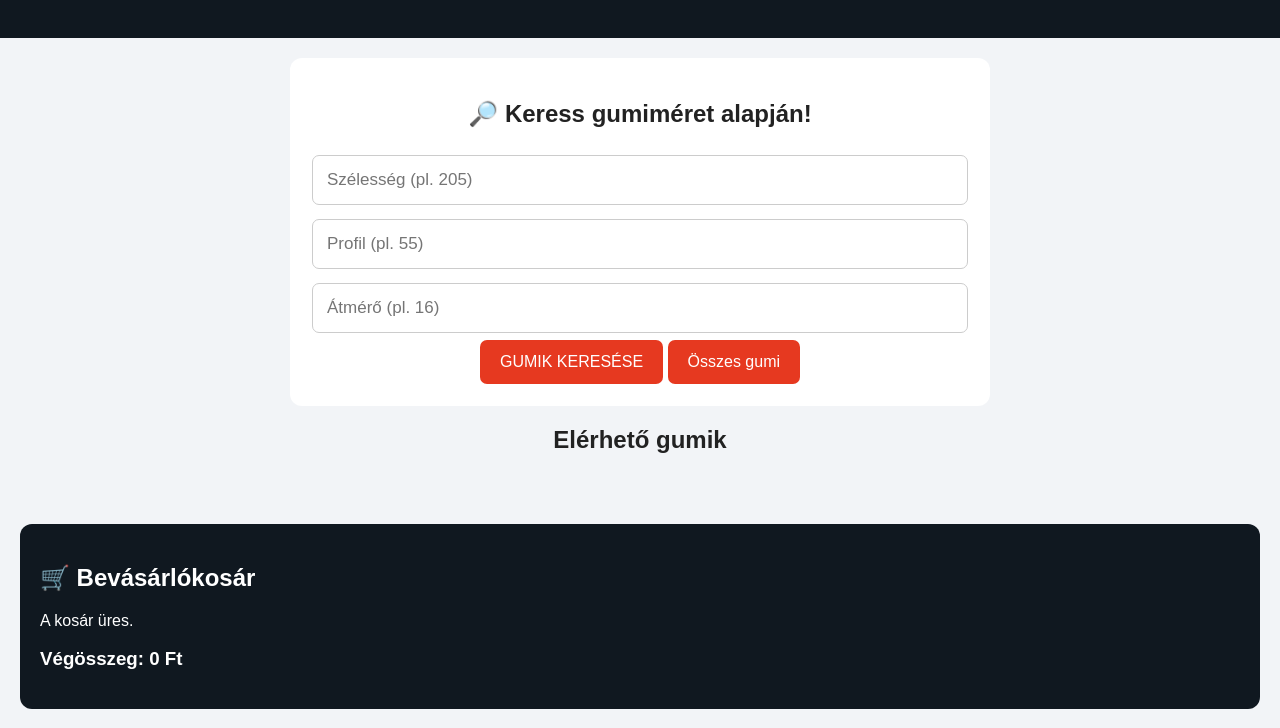
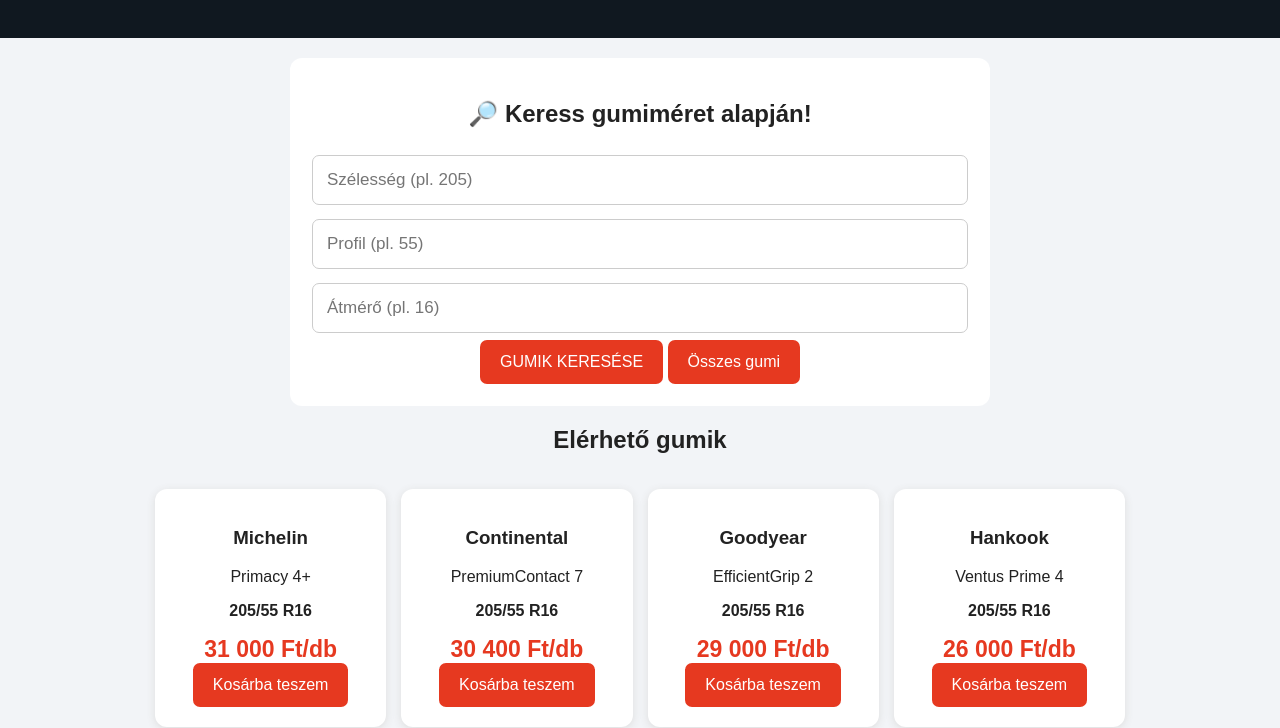
Before and after one commit to mokus91/orszagos-gumikereso, a plain HTML site: page index.html in a window 1280 px wide. Shown: the part 94-822 px from the top of the page. Drawn offline with Linux system fonts and the light colour scheme.

Commit message:
Refactor tire objects to use 'name' and 'base' keys

```diff
--- a/index.html
+++ b/index.html
@@ -135,26 +135,25 @@ footer {
 const HASZON = 2500;
 
 const tires = [
-  {brand:"Michelin", model:"Primacy 4+", size:"205/55 R16", season:"Nyári", price:28500},
-  {brand:"Continental", model:"PremiumContact 7", size:"205/55 R16", season:"Nyári", price:27900},
-  {brand:"Goodyear", model:"EfficientGrip Performance 2", size:"205/55 R16", season:"Nyári", price:26500},
-  {brand:"Hankook", model:"Ventus Prime 4", size:"205/55 R16", season:"Nyári", price:23500},
-  {brand:"Barum", model:"Bravuris 5HM", size:"205/55 R16", season:"Nyári", price:19800},
+{brand:"Michelin",name:"Primacy 4+",size:"205/55 R16",base:28500},
+{brand:"Continental",name:"PremiumContact 7",size:"205/55 R16",base:27900},
+{brand:"Goodyear",name:"EfficientGrip 2",size:"205/55 R16",base:26500},
+{brand:"Hankook",name:"Ventus Prime 4",size:"205/55 R16",base:23500},
+{brand:"Barum",name:"Bravuris 5HM",size:"205/55 R16",base:19800},
 
-  {brand:"Michelin", model:"Alpin 7", size:"205/55 R16", season:"Téli", price:32000},
-  {brand:"Continental", model:"WinterContact TS 870", size:"205/55 R16", season:"Téli", price:29800},
-  {brand:"Goodyear", model:"UltraGrip Performance 3", size:"205/55 R16", season:"Téli", price:28500},
-  {brand:"Hankook", model:"Winter i*cept RS3", size:"205/55 R16", season:"Téli", price:24500},
-  {brand:"Barum", model:"Polaris 6", size:"205/55 R16", season:"Téli", price:21000},
+{brand:"Michelin",name:"Alpin 7",size:"205/55 R16",base:32000},
+{brand:"Continental",name:"WinterContact TS870",size:"205/55 R16",base:29800},
+{brand:"Goodyear",name:"UltraGrip 3",size:"205/55 R16",base:28500},
+{brand:"Hankook",name:"Winter i*cept RS3",size:"205/55 R16",base:24500},
+{brand:"Barum",name:"Polaris 6",size:"205/55 R16",base:21000},
 
-  {brand:"Michelin", model:"CrossClimate 2", size:"205/55 R16", season:"Négyévszakos", price:31500},
-  {brand:"Continental", model:"AllSeasonContact 2", size:"205/55 R16", season:"Négyévszakos", price:29000},
-  {brand:"Goodyear", model:"Vector 4Seasons Gen-3", size:"205/55 R16", season:"Négyévszakos", price:27500},
-  {brand:"Hankook", model:"Kinergy 4S2", size:"205/55 R16", season:"Négyévszakos", price:24000},
-  {brand:"Barum", model:"Quartaris 5", size:"205/55 R16", season:"Négyévszakos", price:20500}
+{brand:"Michelin",name:"CrossClimate 2",size:"205/55 R16",base:31500},
+{brand:"Continental",name:"AllSeasonContact 2",size:"205/55 R16",base:29000},
+{brand:"Goodyear",name:"Vector 4Seasons",size:"205/55 R16",base:27500},
+{brand:"Hankook",name:"Kinergy 4S2",size:"205/55 R16",base:24000},
+{brand:"Barum",name:"Quartaris 5",size:"205/55 R16",base:20500}
+];
 
-}
-];
 
 let basket = [];
 
```
